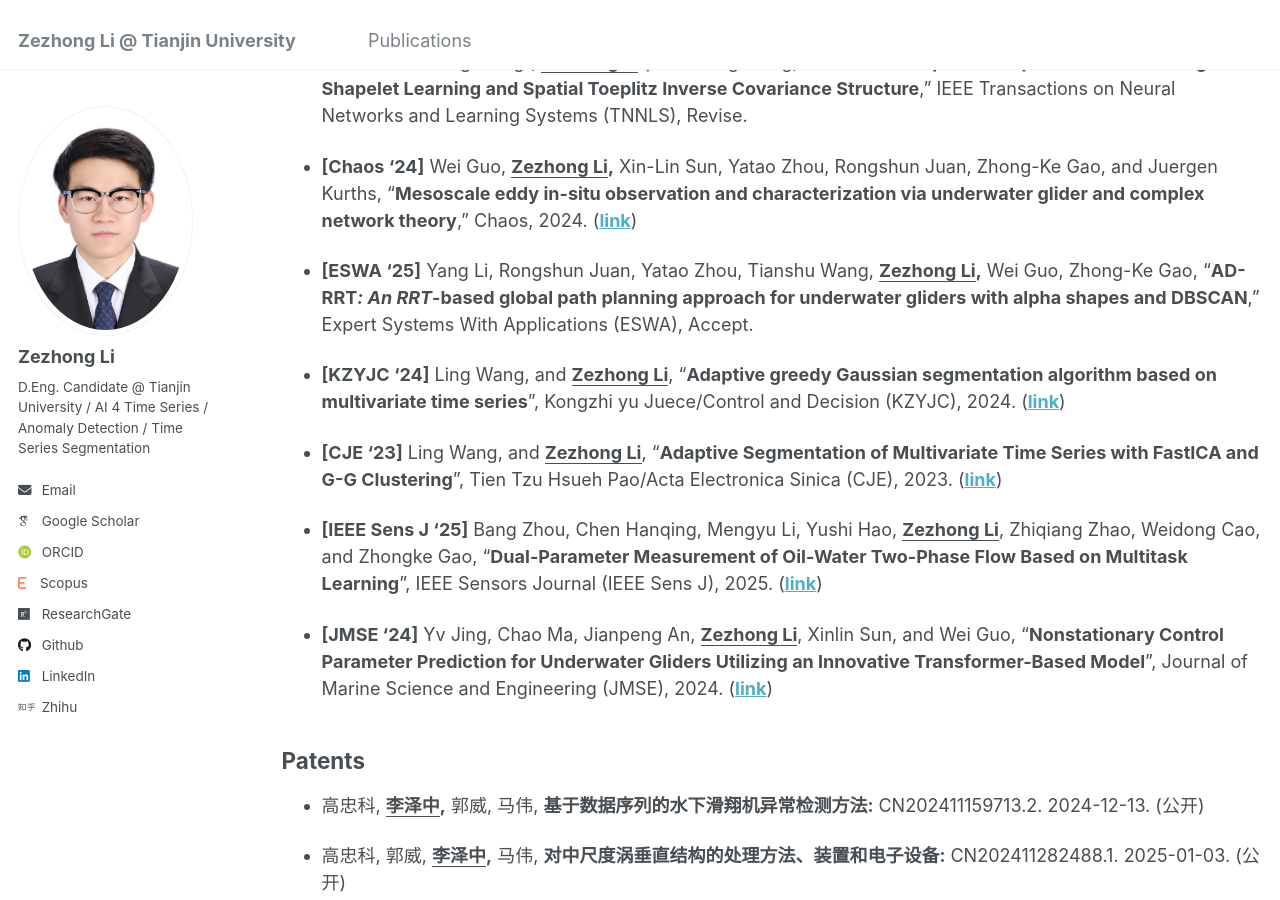
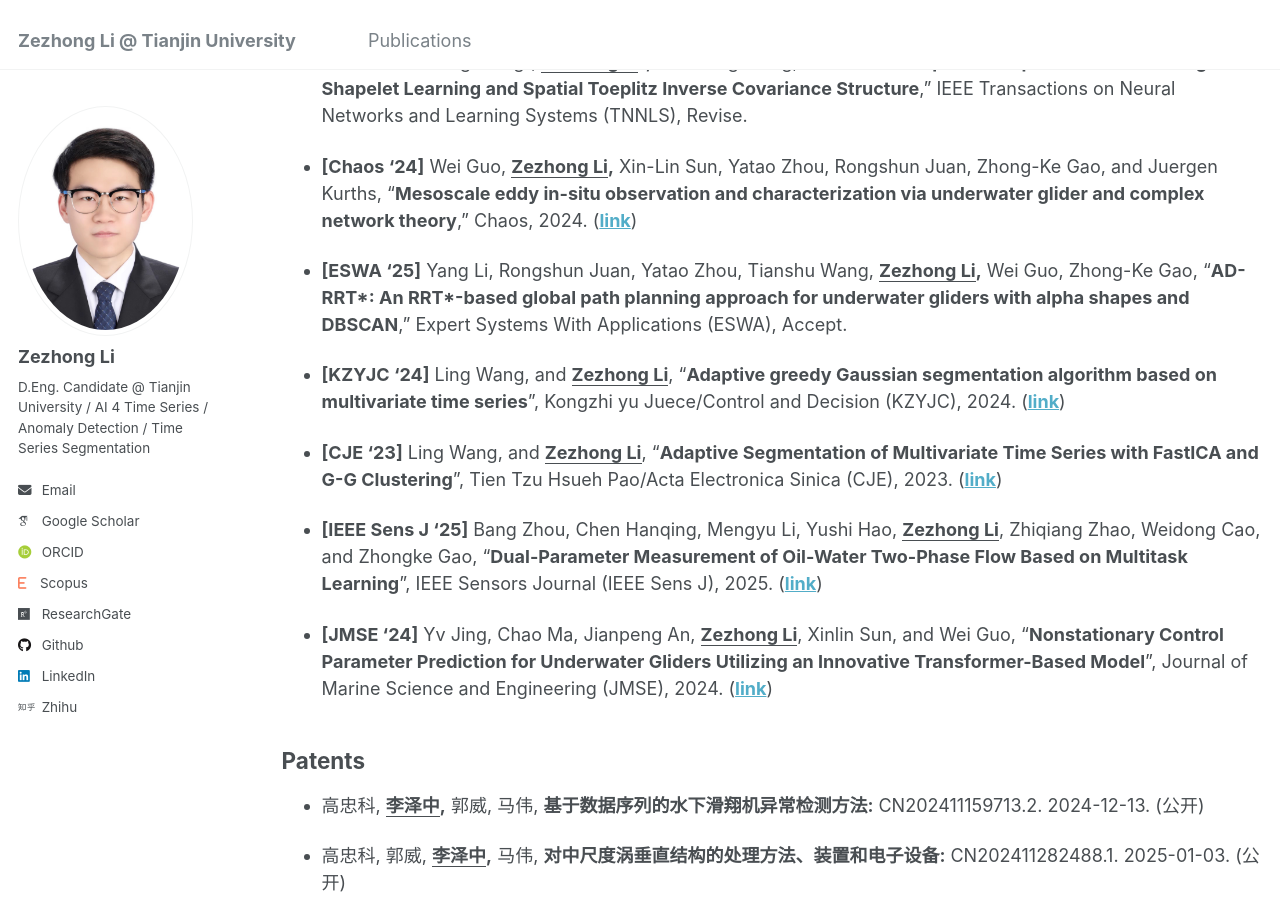
Before and after one commit to lzz19980125/lzz19980125.github.io, a Jekyll site: the page built from _pages/publications.md, in a window 1280 px wide and 900 px high, scrolled down 462 px. Built offline with Jekyll 4.4.1, drawn with Linux system fonts in a browser that asks for light colours; some web fonts are replaced.

Commit message:
Update publications.md

```diff
--- a/_pages/publications.md
+++ b/_pages/publications.md
@@ -17,7 +17,7 @@ author_profile: true
 
 - **[Chaos '24]** Wei Guo, **<u>Zezhong Li</u>,** Xin-Lin Sun, Yatao Zhou, Rongshun Juan, Zhong-Ke Gao, and Juergen Kurths, “**Mesoscale eddy in-situ observation and characterization via underwater glider and complex network theory**,” Chaos, 2024. ([**link**](https://pubs.aip.org/aip/cha/article-abstract/34/11/113104/3318599/Mesoscale-eddy-in-situ-observation-and?redirectedFrom=fulltext))
 
-- **[ESWA '25]** Yang Li, Rongshun Juan, Yatao Zhou, Tianshu Wang, **<u>Zezhong Li</u>,** Wei Guo, Zhong-Ke Gao, “**AD-RRT*: An RRT*-based global path planning approach for underwater gliders with alpha shapes and DBSCAN**,” Expert Systems With Applications (ESWA), Accept.
+- **[ESWA '25]** Yang Li, Rongshun Juan, Yatao Zhou, Tianshu Wang, **<u>Zezhong Li</u>,** Wei Guo, Zhong-Ke Gao, “**AD-RRT\*: An RRT\*-based global path planning approach for underwater gliders with alpha shapes and DBSCAN**,” Expert Systems With Applications (ESWA), Accept.
 
 - **[KZYJC '24]** Ling Wang, and **<u>Zezhong Li</u>**, "**Adaptive greedy Gaussian segmentation algorithm based on multivariate time series**", Kongzhi yu Juece/Control and Decision (KZYJC), 2024. ([**link**](http://kzyjc.alljournals.cn/kzyjc/article/abstract/20240224?st=search))
 
```
